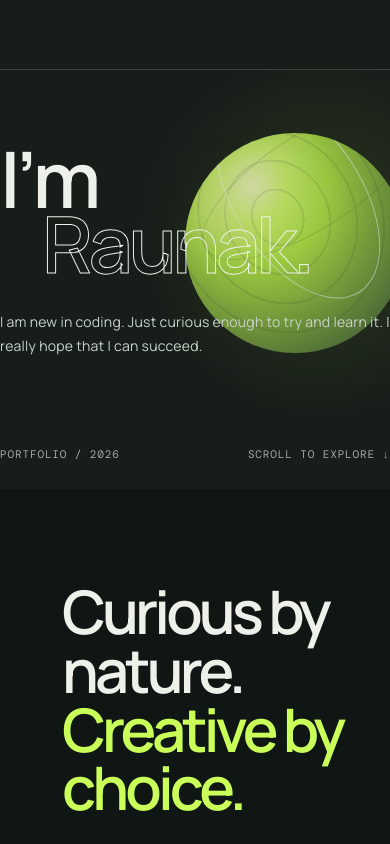
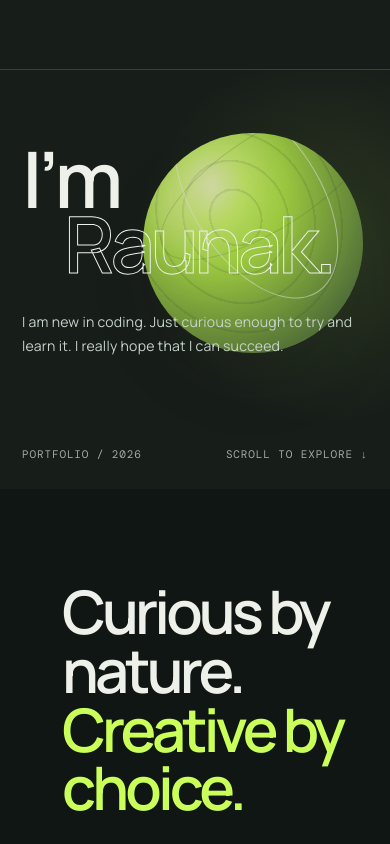
Before and after one commit to Raunak2011/raunak2011.github.io, a plain HTML site: page index.html in a window 390 px wide. Shown: the top 844 px of the page. Drawn offline with nearby package versions, Linux system fonts and the light colour scheme.

Commit message:
Added gaps again from left

```diff
--- a/css/styles.css
+++ b/css/styles.css
@@ -1188,3 +1188,31 @@ html, body {
   margin-inline: 0 !important;
   width: 100%;
 }
+
+/* Keep the hero copy and artwork inside consistent viewport gutters */
+.hero {
+  padding-left: 6.1vw;
+  padding-right: 6.1vw;
+}
+.hero-index {
+  left: 6.1vw;
+  right: 6.1vw;
+}
+.art-label {
+  right: 0;
+  max-width: 48%;
+  text-align: right;
+}
+@media (max-width: 620px) {
+  .hero {
+    padding-left: 22px;
+    padding-right: 22px;
+  }
+  .hero-art {
+    right: 22px;
+  }
+  .hero-index {
+    left: 22px;
+    right: 22px;
+  }
+}
--- a/index.html
+++ b/index.html
@@ -13,7 +13,7 @@
     <link
         href="https://fonts.googleapis.com/css2?family=DM+Mono:wght@400;500&family=Manrope:wght@400;500;600;700;800&display=swap"
         rel="stylesheet">
-    <link rel="stylesheet" href="css/styles.css?v=4">
+    <link rel="stylesheet" href="css/styles.css?v=5">
     <link rel="icon" type="image/x-icon" href="/image/favicon2.ico">
 </head>
 
```
